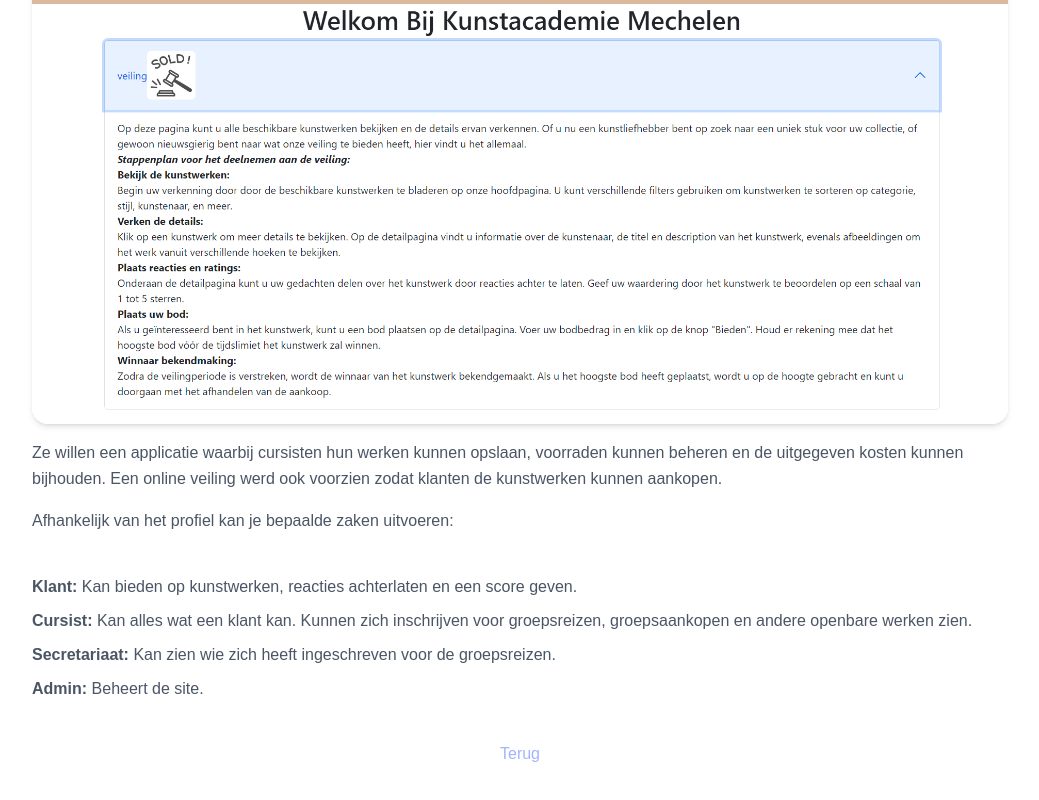
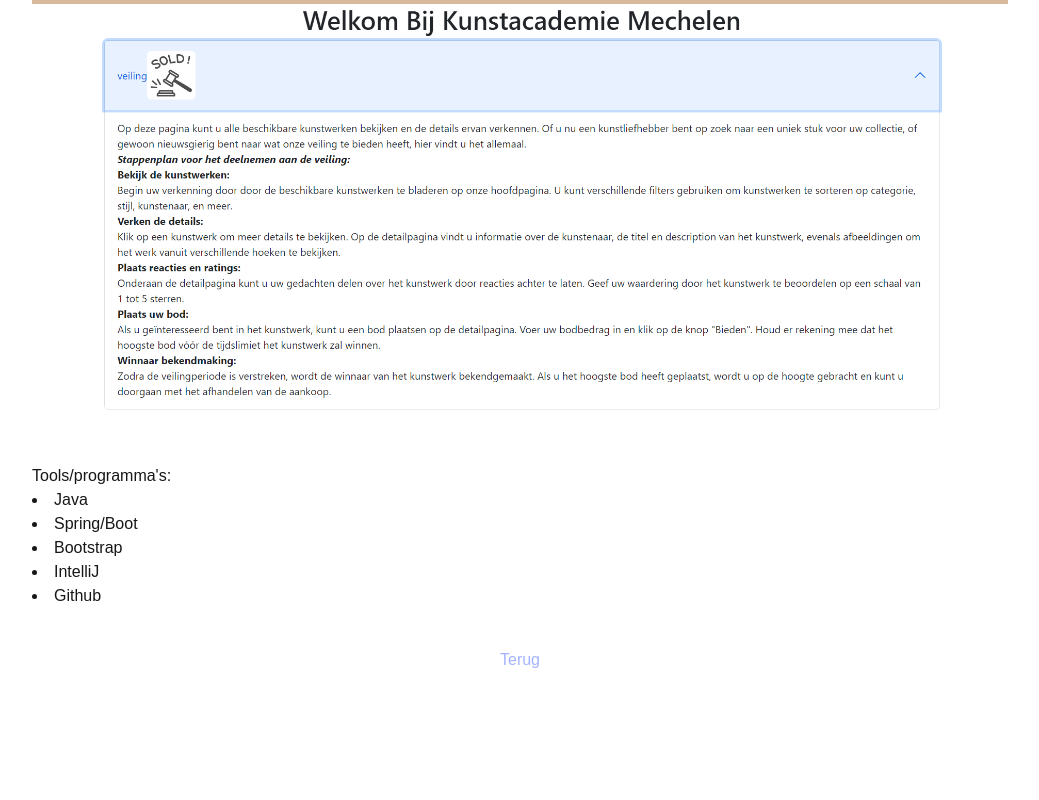
Before and after one commit to LaurienHart/Portfolio-Laurien-Hart, a Next.js app in the folder portfolio/: page /projects/kunst in a window 1280 px wide. Shown: the part 344-1144 px from the top of the page, without its empty margins (120-1159 px from the left). After the commit the page ends 1096 px from the top, so only its background shows below. Built offline with nearby package versions, Linux system fonts and the light colour scheme.

Commit message:
Eindproject project layout changed

```diff
--- a/portfolio/src/app/projects/kunst/page.tsx
+++ b/portfolio/src/app/projects/kunst/page.tsx
@@ -1,6 +1,8 @@
+import Image from "next/image";
+
 export default function EindprojectWerkveld() {
     return (
-        <main className="max-w-5xl mx-auto py-20 px-6">
+        <div className="max-w-5xl mx-auto py-20 px-6">
             <h2 className="text-4xl font-bold mb-12 text-center">
                 Eindproject Voor Het Werkveld
             </h2>
@@ -12,39 +14,21 @@ export default function EindprojectWerkveld() {
                     voor een &quot;klant&quot; moeten ontwikkelen. Onze klant is de kunstacademie van
                     Mechelen.
                 </p>
-                <img
+                <Image
                     src="/fotos/kunstacademie.png"
-                    alt="Home Kunstacademie"
-                    className="w-full rounded-2xl shadow-md object-cover mb-4"
-                />
-                <p className="text-gray-600 leading-relaxed mb-4">
-                    Ze willen een applicatie waarbij cursisten hun werken kunnen opslaan,
-                    voorraden kunnen beheren en de uitgegeven kosten kunnen bijhouden. Een
-                    online veiling werd ook voorzien zodat klanten de kunstwerken kunnen
-                    aankopen.
-                </p>
-                <p className="text-gray-600 leading-relaxed mb-4">
-                    Afhankelijk van het profiel kan je bepaalde zaken uitvoeren:
-                </p>
+                    width={1000}
+                    height={1000}
+                    alt="Home Kunstacademie"/>
             </div>
 
-            {/* Roles */}
+            {/* Tools */}
             <div className="mb-10">
-                <p className="text-gray-600 leading-relaxed mb-2">
-                    <strong>Klant:</strong> Kan bieden op kunstwerken, reacties achterlaten
-                    en een score geven.
-                </p>
-                <p className="text-gray-600 leading-relaxed mb-2">
-                    <strong>Cursist:</strong> Kan alles wat een klant kan. Kunnen zich
-                    inschrijven voor groepsreizen, groepsaankopen en andere openbare werken zien.
-                </p>
-                <p className="text-gray-600 leading-relaxed mb-2">
-                    <strong>Secretariaat:</strong> Kan zien wie zich heeft ingeschreven voor
-                    de groepsreizen.
-                </p>
-                <p className="text-gray-600 leading-relaxed mb-2">
-                    <strong>Admin:</strong> Beheert de site.
-                </p>
+                <h2>Tools/programma&apos;s:</h2>
+                <li>Java</li>
+                <li>Spring/Boot</li>
+                <li>Bootstrap</li>
+                <li>IntelliJ</li>
+                <li>Github</li>
             </div>
 
             {/* Back Link */}
@@ -53,6 +37,6 @@ export default function EindprojectWerkveld() {
                     Terug
                 </a>
             </div>
-        </main>
+        </div>
     )
 }
```
